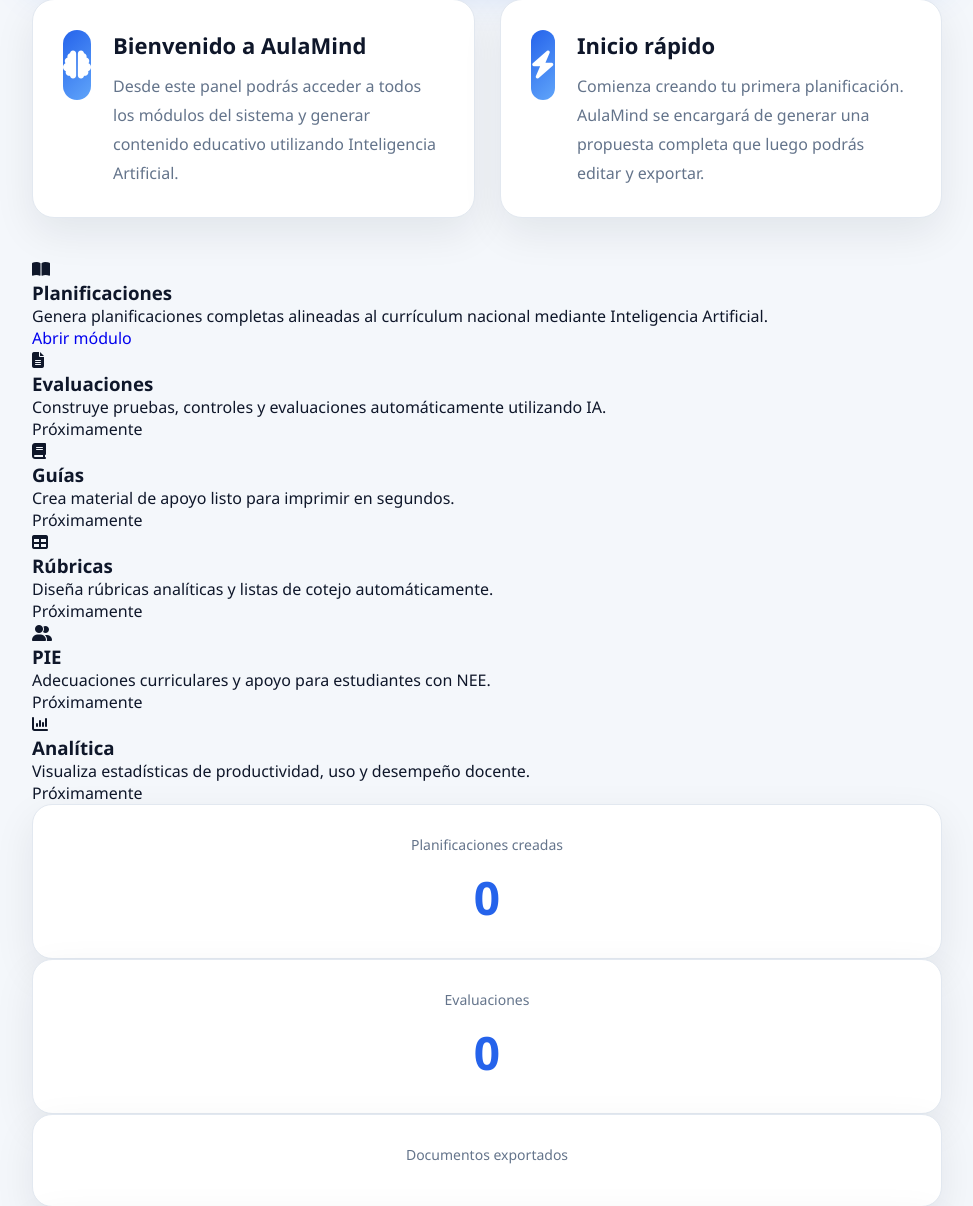
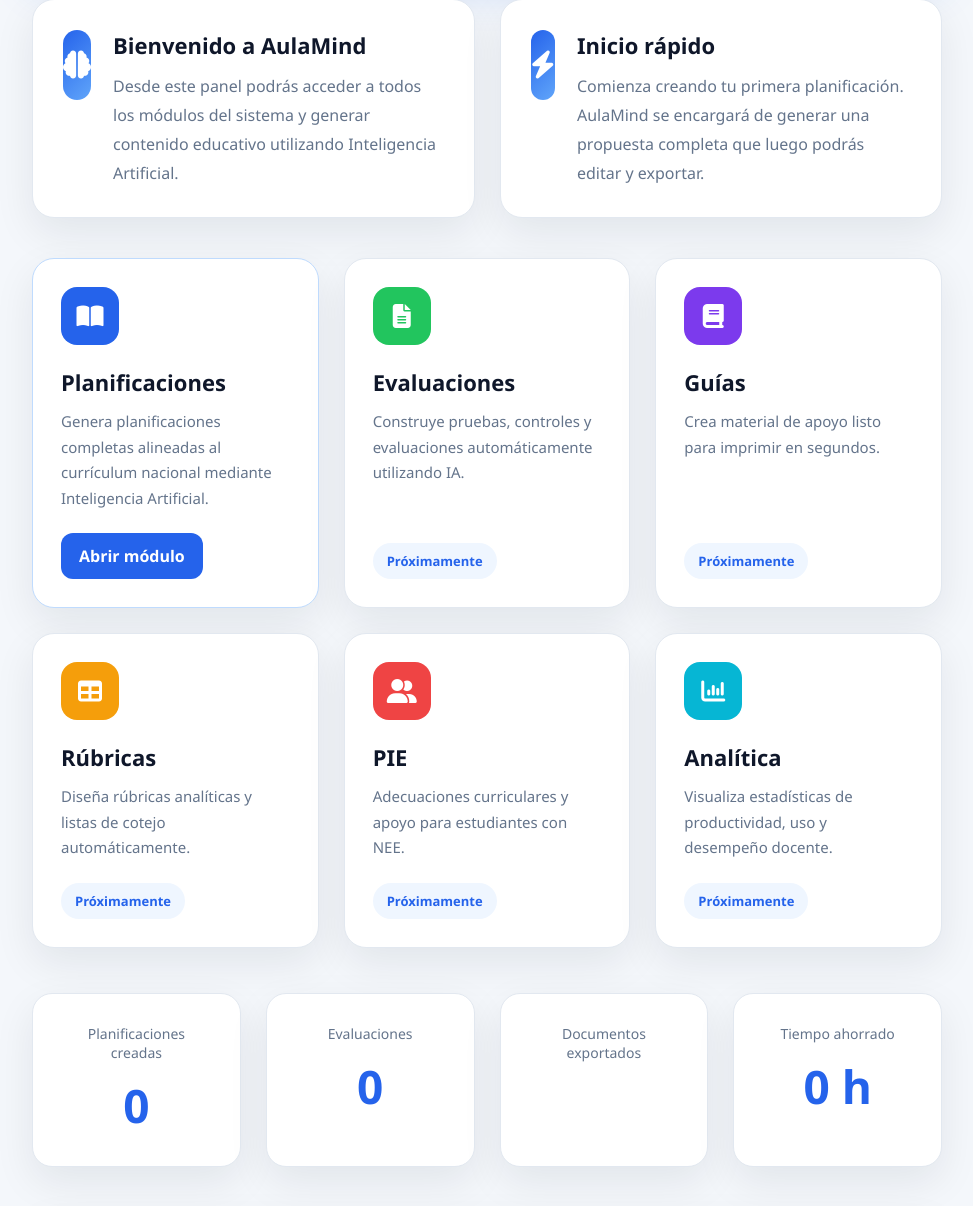
Before and after one commit to Arnaldo-hub/AulaMind-3.0, a Flask app: page / in a window 1280 px wide. Shown: the part 1044-2250 px from the top of the page, without its empty margins (298-1271 px from the left). Run offline with Flask 3, Linux system fonts and the light colour scheme.

Commit message:
fix: restaurar diseño visual del dashboard

```diff
--- a/static/css/dashboard.css
+++ b/static/css/dashboard.css
@@ -937,13 +937,85 @@
     line-height:1.8;
 
 }
-Parte 3
-•	Grid de módulos
-•	Tarjetas de módulos
-•	Iconos
-•	Estados
-•	Hover
-•	Colores
+/*=========================================================
+MÓDULOS
+=========================================================*/
+.modules-grid{
+    display:grid;
+    grid-template-columns:repeat(3,minmax(0,1fr));
+    gap:25px;
+    margin-bottom:45px;
+}
+.module-card{
+    background:var(--surface);
+    border:1px solid var(--border);
+    border-radius:22px;
+    padding:28px;
+    display:flex;
+    flex-direction:column;
+    min-height:280px;
+    box-shadow:var(--shadow);
+    transition:transform .30s ease, box-shadow .30s ease, border-color .30s ease;
+}
+.module-card:hover{
+    transform:translateY(-6px);
+    border-color:#BFDBFE;
+    box-shadow:0 20px 45px rgba(15,23,42,.12);
+}
+.module-card.featured{border-color:#BFDBFE;}
+.module-icon{
+    width:58px;
+    height:58px;
+    border-radius:16px;
+    display:flex;
+    align-items:center;
+    justify-content:center;
+    color:white;
+    font-size:24px;
+    margin-bottom:22px;
+}
+.module-icon.blue{background:var(--primary);}
+.module-icon.green{background:var(--success);}
+.module-icon.purple{background:var(--purple);}
+.module-icon.orange{background:var(--warning);}
+.module-icon.red{background:var(--danger);}
+.module-icon.cyan{background:var(--accent);}
+.module-content{flex:1;}
+.module-content h3{
+    font-size:22px;
+    margin-bottom:12px;
+    color:var(--text);
+}
+.module-content p{
+    color:var(--text-light);
+    line-height:1.7;
+    font-size:15px;
+}
+.module-button{
+    margin-top:22px;
+    align-self:flex-start;
+    background:var(--primary);
+    color:white;
+    padding:12px 18px;
+    border-radius:12px;
+    font-weight:700;
+    transition:var(--transition);
+}
+.module-button:hover{
+    background:var(--primary-dark);
+    transform:translateY(-2px);
+}
+.coming-soon{
+    margin-top:22px;
+    align-self:flex-start;
+    background:#EFF6FF;
+    color:var(--primary);
+    padding:9px 14px;
+    border-radius:999px;
+    font-size:13px;
+    font-weight:700;
+}
+
 /*=========================================================
 ESTADÍSTICAS
 =========================================================*/
@@ -952,7 +1024,7 @@
 
     display:grid;
 
-    grid-template-columns:repeat(auto-fit,minmax(220px,1fr));
+    grid-template-columns:repeat(4,minmax(0,1fr));
 
     gap:25px;
 
@@ -1320,6 +1392,10 @@
 
 @media (max-width:992px){
 
+    .modules-grid{
+        grid-template-columns:repeat(2,minmax(0,1fr));
+    }
+
     .topbar{
 
         flex-direction:column;
@@ -1343,6 +1419,10 @@
 }
 
 @media (max-width:768px){
+
+    .modules-grid{
+        grid-template-columns:1fr;
+    }
 
     .hero{
 
```
